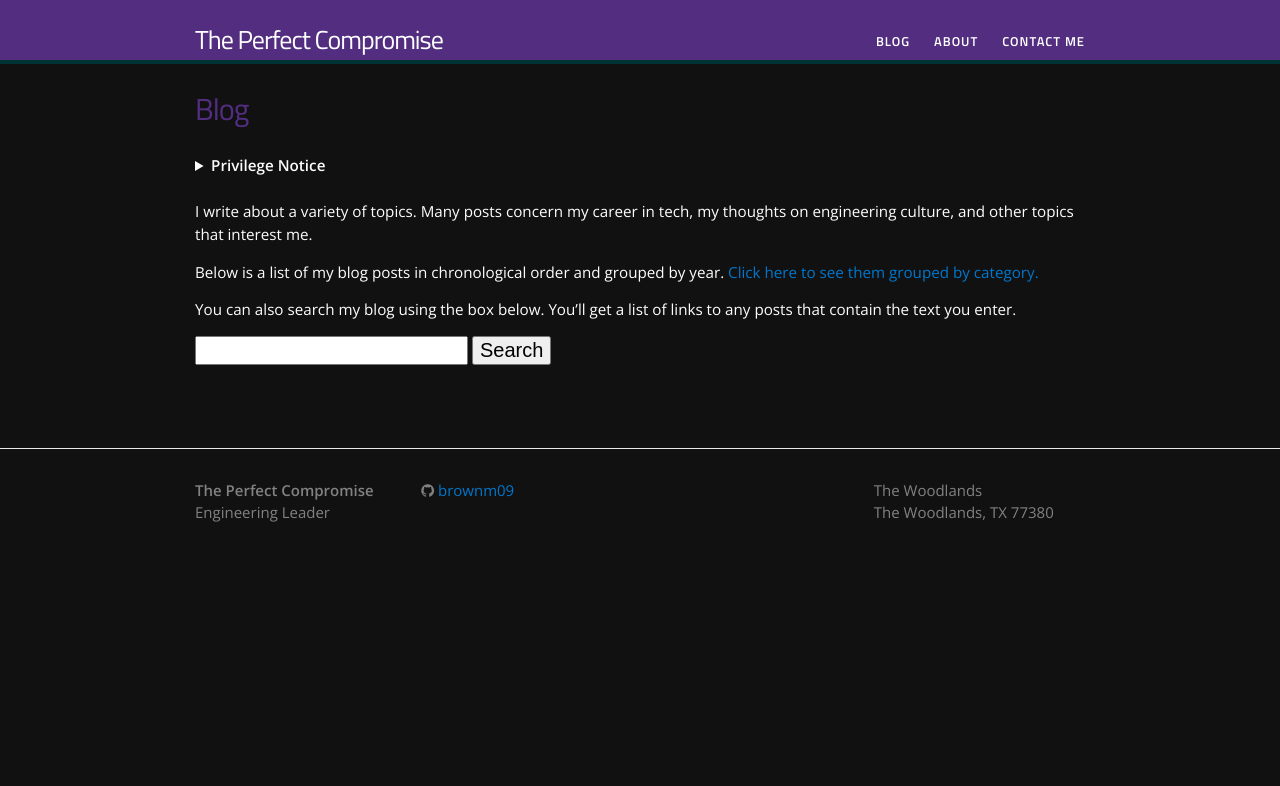
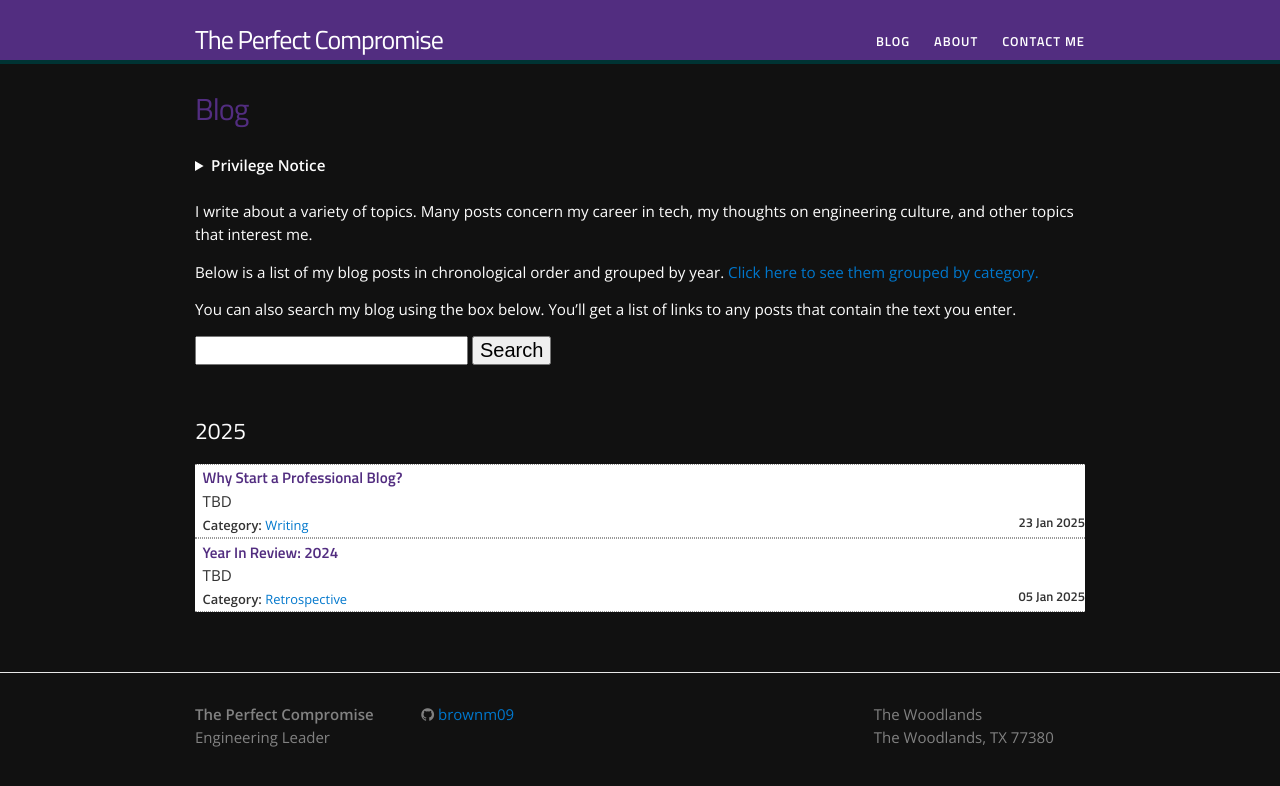
Before and after one commit to brownm09/brownm09.github.io, a Jekyll site: the page built from blog.md, in a window 1280 px wide. Shown: the top 786 px of the page. Built offline with Jekyll 4.4.1, drawn with Linux system fonts in a browser that asks for light colours; nearby versions of some CDN libraries; some web fonts are replaced; comment, search, counter and statistics services are not loaded.

Commit message:
Renamed "posts" to "_posts"

```diff
--- a/posts/2025-01-03-year-in-review-2024.md
+++ b/_posts/2025-01-03-year-in-review-2024.md
@@ -2,7 +2,7 @@
 title: "Year In Review: 2024"
 author: brownm09
 layout: post
-date: "2025-01-27"
+date: "2025-01-05"
 # permalink: /blog/year-in-review-2024/
 categories:
   - Retrospective
--- a/posts/2025-01-23-why-start-a-professional-blog.md
+++ b/_posts/2025-01-23-why-start-a-professional-blog.md
@@ -2,7 +2,7 @@
 title: "Why Start a Professional Blog?"
 author: brownm09
 layout: post
-date: "2025-01-27"
+date: "2025-01-23"
 # permalink: /blog/why-start-a-professional-blog/
 categories:
   - Writing
```
